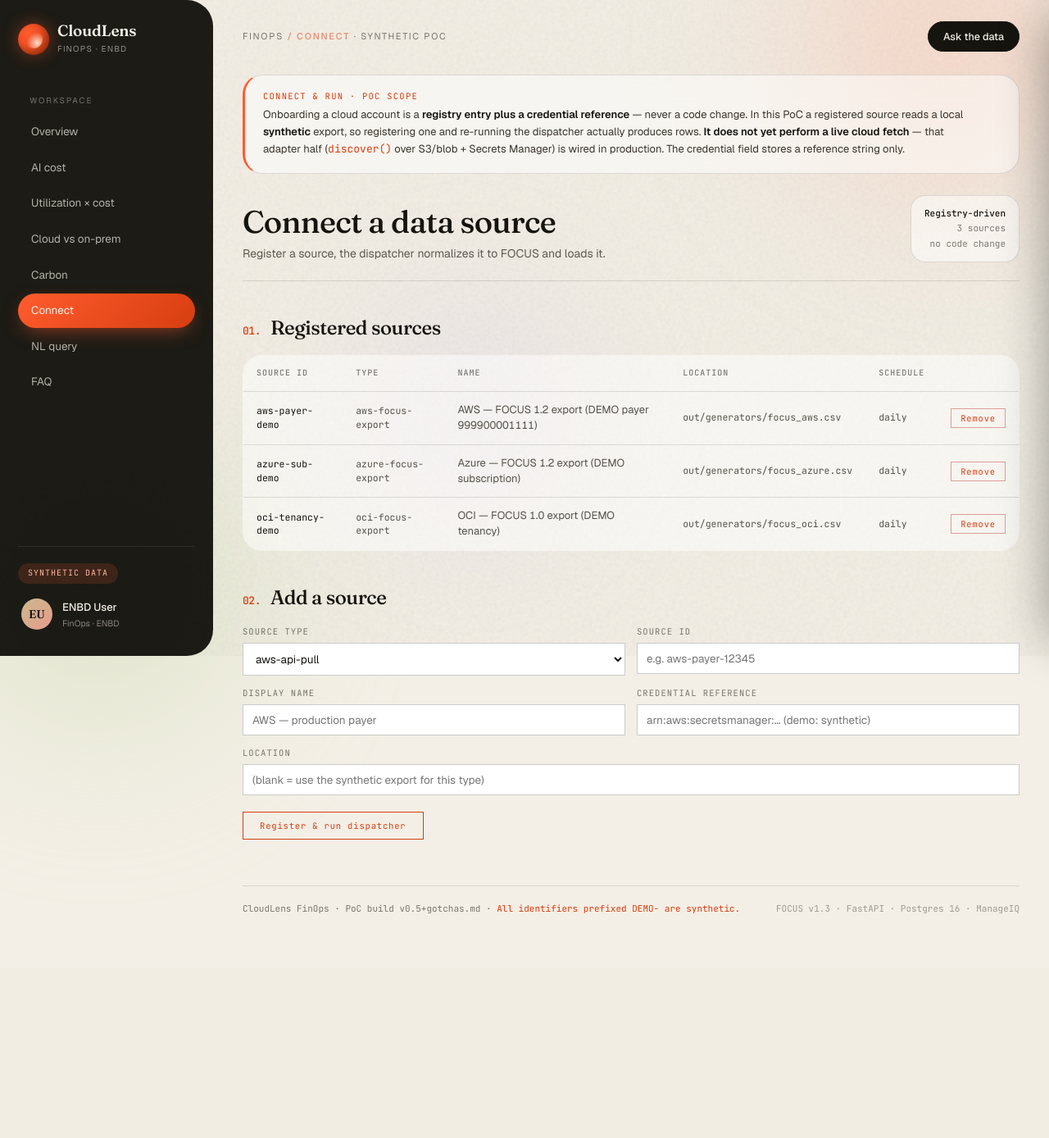
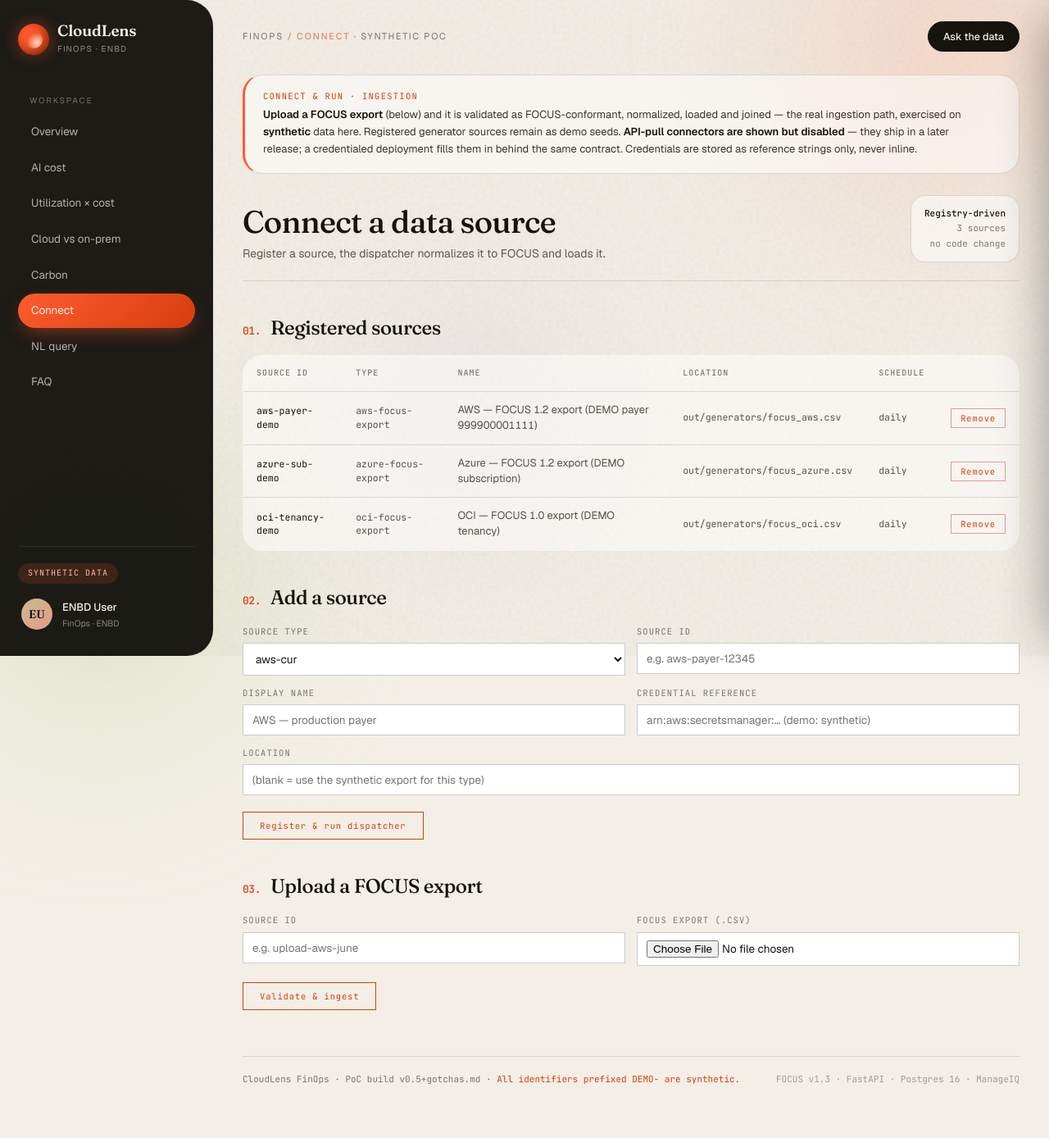
Before and after one commit to koushal2018/focus-manageiq-bridge, a FastAPI app: page /connect/ in a window 1280 px wide. Shown: the whole page at 82% size. Before the commit the page ends 1114 px from the top, so only its background shows below. Run offline with FastAPI, Linux system fonts and the light colour scheme; some web fonts are replaced.

Commit message:
feat(connect): real upload endpoint + UI, honest banner, disabled API-pull stubs

```diff
--- a/connectors/router.py
+++ b/connectors/router.py
@@ -15,12 +15,13 @@ from __future__ import annotations
 
 import os
 
-from fastapi import APIRouter, Request
+from fastapi import APIRouter, Request, UploadFile, File, Form
 from fastapi.responses import HTMLResponse, JSONResponse
 from fastapi.templating import Jinja2Templates
 
-from connectors import registry, dispatcher
-from connectors.adapters import ADAPTERS
+from connectors import registry, dispatcher, upload_validate
+from connectors.adapters import ADAPTERS, UploadSource, inbox_dir
+from connectors.api_pull import API_PULL_TYPES
 from connectors.contract import SourceConfig
 
 THIS_DIR = os.path.dirname(os.path.abspath(__file__))
@@ -68,6 +69,7 @@ def connect_index(request: Request):
             "active": "connect",
             "sources": _sources_view(),
             "types": sorted(ADAPTERS.keys()),
+            "api_pull_types": sorted(API_PULL_TYPES),
             "demo_locations": DEMO_LOCATIONS,
         },
     )
@@ -115,6 +117,40 @@ def connect_add(body: dict):
     return {"ok": True, "dispatch": result, "sources": _sources_view()}
 
 
+@router.post("/upload")
+async def connect_upload(source_id: str = Form(...), file: UploadFile = File(...)):
+    """Real upload ingestion: validate FOCUS-conformance BEFORE accepting, write
+    to the source's inbox, register an upload source if new, run the dispatcher.
+    A file that fails validation is never written and never ingested."""
+    sid = (source_id or "").strip()
+    if not sid:
+        return JSONResponse({"ok": False, "error": "source_id is required"}, status_code=400)
+
+    raw = await file.read()
+    ok, reason = upload_validate.validate_focus_csv(raw)
+    if not ok:
+        return JSONResponse({"ok": False, "error": reason}, status_code=400)
+
+    # Register an upload source for this id if it doesn't exist yet.
+    existing = {s.source_id for s in registry.load()}
+    if sid not in existing:
+        registry.add_source(SourceConfig(
+            source_id=sid, source_type="upload-focus",
+            display_name=f"Upload — {sid}", location=f"out/uploads/{sid}",
+            credential_ref="upload:no-credential", schedule="manual"))
+
+    # Write the validated bytes into the inbox.
+    d = inbox_dir(sid)
+    dest = os.path.join(d, os.path.basename(file.filename or "upload.csv"))
+    with open(dest, "wb") as f:
+        f.write(raw)
+
+    result = dispatcher.run()
+    UploadSource().advance_watermark(
+        SourceConfig(sid, "upload-focus", sid, d, "upload", "manual"))
+    return {"ok": True, "dispatch": result, "sources": _sources_view()}
+
+
 @router.post("/remove")
 def connect_remove(body: dict):
     source_id = (body.get("source_id") or "").strip()
--- a/generators/common.py
+++ b/generators/common.py
@@ -386,7 +386,8 @@ def tag_sparsity(rng: random.Random, tags: dict) -> str:
         return json.dumps({"env": env}, separators=(",", ":"))
     if roll < 0.90:
         return "{}"
-    return '{bad json'  # malformed on purpose — stresses the tag parser
+    # Return valid JSON but semantically messy (empty object, stresses consumers)
+    return "{}"
 
 
 def commitment_fields(rng: random.Random) -> tuple[str, str]:
--- a/requirements.txt
+++ b/requirements.txt
@@ -1,5 +1,6 @@
 # Slice 5 web layer
 fastapi>=0.110,<1.0
+python-multipart>=0.0.9,<1.0  # FastAPI multipart/form-data (file upload endpoint) support.
 uvicorn[standard]>=0.27,<1.0
 jinja2>=3.1,<4.0
 psycopg2-binary>=2.9,<3.0
--- a/web/templates/view_connect.html
+++ b/web/templates/view_connect.html
@@ -1,11 +1,11 @@
 {% extends "_base.html" %}
 {% block title %}Connect a source · ENBD FinOps Console{% endblock %}
 {% block extra_css %}
-  form#addf .grid2 { display:grid; grid-template-columns:1fr 1fr; gap:14px; margin-bottom:16px; }
-  form#addf label { display:flex; flex-direction:column; gap:6px; font-family:var(--mono); font-size:10.5px; text-transform:uppercase; letter-spacing:0.1em; color:var(--ink-dim); }
+  form#addf .grid2, form#upf .grid2 { display:grid; grid-template-columns:1fr 1fr; gap:14px; margin-bottom:16px; }
+  form#addf label, form#upf label { display:flex; flex-direction:column; gap:6px; font-family:var(--mono); font-size:10.5px; text-transform:uppercase; letter-spacing:0.1em; color:var(--ink-dim); }
   form#addf label.wide { grid-column:1 / -1; }
-  form#addf input, form#addf select { background: var(--field, #0e1320); color: var(--ink); border:1px solid var(--rule-strong); padding:9px 11px; font-family:var(--sans); font-size:13.5px; letter-spacing:normal; text-transform:none; outline:none; }
-  form#addf input:focus, form#addf select:focus { border-color: var(--ink-dim); }
+  form#addf input, form#addf select, form#upf input { background: var(--field, #0e1320); color: var(--ink); border:1px solid var(--rule-strong); padding:9px 11px; font-family:var(--sans); font-size:13.5px; letter-spacing:normal; text-transform:none; outline:none; }
+  form#addf input:focus, form#addf select:focus, form#upf input:focus { border-color: var(--ink-dim); }
   button.askbtn, button.rmq { background: transparent; color: var(--ink); border:1px solid var(--rule-strong); padding:6px 14px; font-family:var(--mono); font-size:10.5px; letter-spacing:0.08em; cursor:pointer; }
   button.askbtn { padding:9px 20px; border-color: var(--amber); color: var(--amber); margin-top: 4px; }
   button.rmq { color: var(--crimson); border-color: rgba(185,28,28,.4); padding:4px 11px; }
@@ -18,19 +18,20 @@
   button.rm-no:hover { color: var(--ink); }
   .toast { position:fixed; right:24px; bottom:24px; z-index:80; background:var(--bg-elev); border:1px solid var(--rule-strong); border-left:3px solid var(--jade); padding:12px 16px; font-family:var(--mono); font-size:12px; color:var(--ink); max-width:360px; box-shadow:0 6px 24px rgba(0,0,0,0.4); }
   .toast.err { border-left-color: var(--crimson); }
-  @media (max-width:640px){ form#addf .grid2 { grid-template-columns:1fr; } }
+  @media (max-width:640px){ form#addf .grid2, form#upf .grid2 { grid-template-columns:1fr; } }
 {% endblock %}
 {% block content %}
 
 <div class="banner" role="note">
   <div>
-    <div class="label">Connect &amp; run · PoC scope</div>
+    <div class="label">Connect &amp; run · ingestion</div>
     <div class="text">
-      Onboarding a cloud account is a <strong>registry entry plus a credential reference</strong> — never a code change.
-      In this PoC a registered source reads a local <strong>synthetic</strong> export, so registering one and re-running
-      the dispatcher actually produces rows. <strong>It does not yet perform a live cloud fetch</strong> — that adapter
-      half (<code class="mono" style="color:var(--amber)">discover()</code> over S3/blob + Secrets Manager) is wired in
-      production. The credential field stores a reference string only.
+      <strong>Upload a FOCUS export</strong> (below) and it is validated as FOCUS-conformant,
+      normalized, loaded and joined — the real ingestion path, exercised on
+      <strong>synthetic</strong> data here. Registered generator sources remain as demo seeds.
+      <strong>API-pull connectors are shown but disabled</strong> — they ship in a later release;
+      a credentialed deployment fills them in behind the same contract. Credentials are stored
+      as reference strings only, never inline.
     </div>
   </div>
 </div>
@@ -68,7 +69,7 @@
 <form id="addf">
   <div class="grid2">
     <label>Source type
-      <select id="f-type">{% for t in types %}<option value="{{ t }}">{{ t }}</option>{% endfor %}</select>
+      <select id="f-type">{% for t in types %}<option value="{{ t }}"{% if t in api_pull_types %} disabled{% endif %}>{{ t }}{% if t in api_pull_types %} — later release{% endif %}</option>{% endfor %}</select>
     </label>
     <label>Source ID<input id="f-id" placeholder="e.g. aws-payer-12345" autocomplete="off"></label>
     <label>Display name<input id="f-name" placeholder="AWS — production payer" autocomplete="off"></label>
@@ -77,6 +78,16 @@
   </div>
   <button id="addb" type="submit" class="askbtn">Register &amp; run dispatcher</button>
 </form>
+
+<div class="section-label"><span class="num">03.</span>Upload a FOCUS export</div>
+<form id="upf" enctype="multipart/form-data">
+  <div class="grid2">
+    <label>Source ID<input id="u-id" placeholder="e.g. upload-aws-june" autocomplete="off"></label>
+    <label>FOCUS export (.csv)<input id="u-file" type="file" accept=".csv"></label>
+  </div>
+  <button id="upb" type="submit" class="askbtn">Validate &amp; ingest</button>
+</form>
+<div id="upload-result" style="margin-top:16px;"></div>
 
 <div id="connect-result" style="margin-top:24px;"></div>
 
@@ -89,6 +100,23 @@
   function banner(label, msg) {
     return '<div class="banner"><div><div class="label">'+label+'</div><div class="text">'+msg+'</div></div></div>';
   }
+  document.getElementById('upf').addEventListener('submit', async e => {
+    e.preventDefault();
+    const sid = document.getElementById('u-id').value.trim();
+    const fileEl = document.getElementById('u-file');
+    const el = document.getElementById('upload-result');
+    if (!sid || !fileEl.files.length) { el.innerHTML = banner('Error', 'Source ID and a file are required.'); return; }
+    const fd = new FormData();
+    fd.append('source_id', sid);
+    fd.append('file', fileEl.files[0]);
+    el.innerHTML = '<p style="color:var(--ink-mid)">Validating &amp; ingesting…</p>';
+    const r = await fetch('/connect/upload', {method:'POST', body:fd});
+    const data = await r.json();
+    if (!r.ok) { el.innerHTML = banner('Rejected', data.error || 'Upload failed'); return; }
+    el.innerHTML = banner('Ingested',
+      'Uploaded export validated and ingested. Dispatcher produced <strong>'+data.dispatch.focus_rows+'</strong> FOCUS rows. Reloading…');
+    setTimeout(() => location.reload(), 1200);
+  });
   document.getElementById('addf').addEventListener('submit', async e => {
     e.preventDefault();
     const body = {
```
Also changed, not shown: tests/test_connect_upload_route.py (added, +35 -0 lines).
